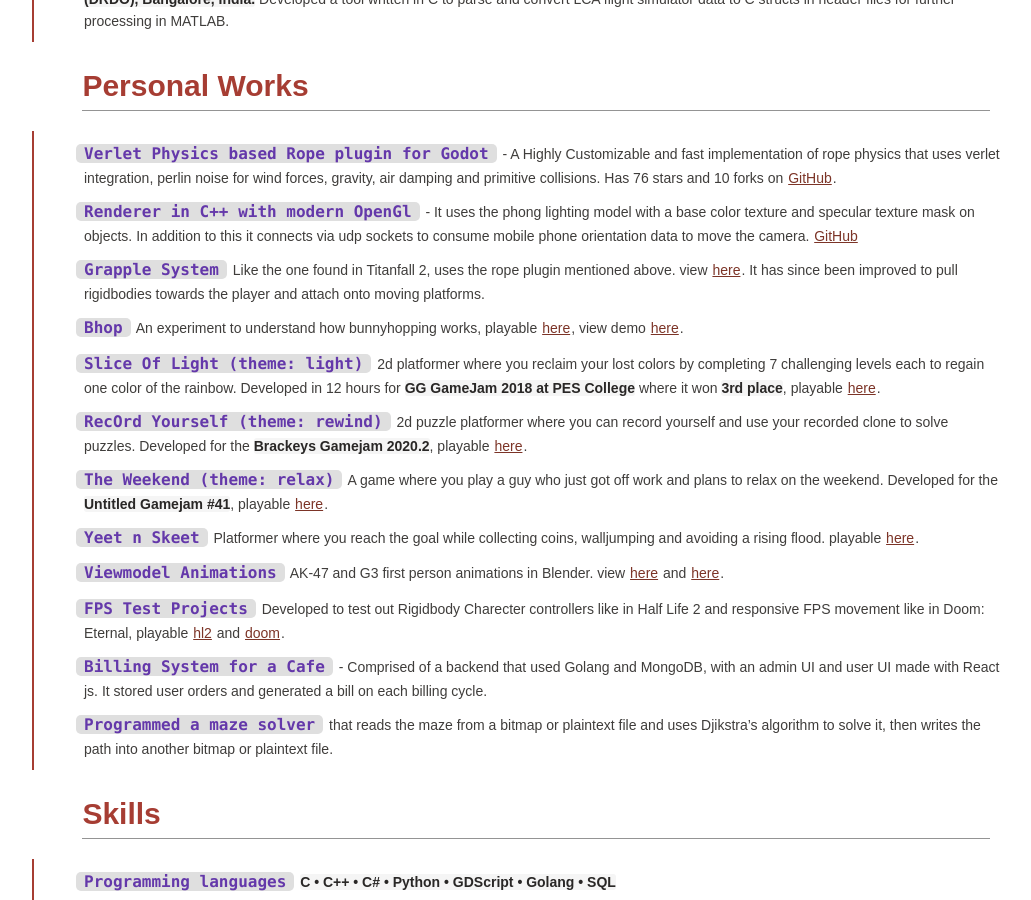
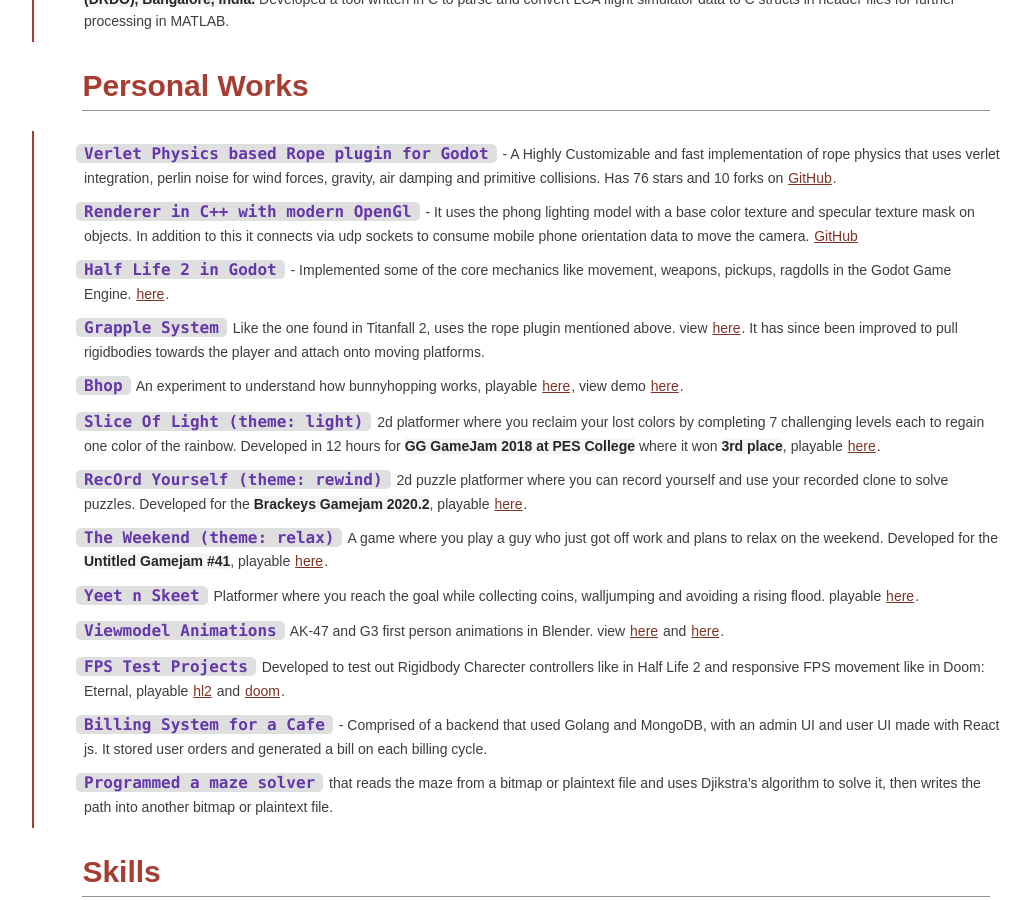
Before and after one commit to 2nafish117/2nafish117.github.io, a Jekyll site: the page cvs/resume_software.html, which Jekyll copies as it is, in a window 1280 px wide and 900 px high, scrolled down 779 px. Shown: the whole window, without its empty margins (62-1093 px from the left). Built offline with Jekyll 4.4.1, drawn with Linux system fonts in a browser that asks for light colours.

Commit message:
update resume

```diff
--- a/cvs/resume_software.html
+++ b/cvs/resume_software.html
@@ -85,6 +85,9 @@ lighting model with a base color texture and specular texture mask on
 objects. In addition to this it connects via udp sockets to consume
 mobile phone orientation data to move the camera. <a
 href="https://github.com/2nafish117/CGProj">GitHub</a></li>
+<li><code>Half Life 2 in Godot</code> - Implemented some of the core
+mechanics like movement, weapons, pickups, ragdolls in the Godot Game
+Engine. <a href="https://youtu.be/K4O2OsCYdCE">here</a>.</li>
 <li><code>Grapple System</code> Like the one found in Titanfall 2, uses
 the rope plugin mentioned above. view <a
 href="https://youtu.be/YCmaHjnPSHI">here</a>. It has since been improved
```
